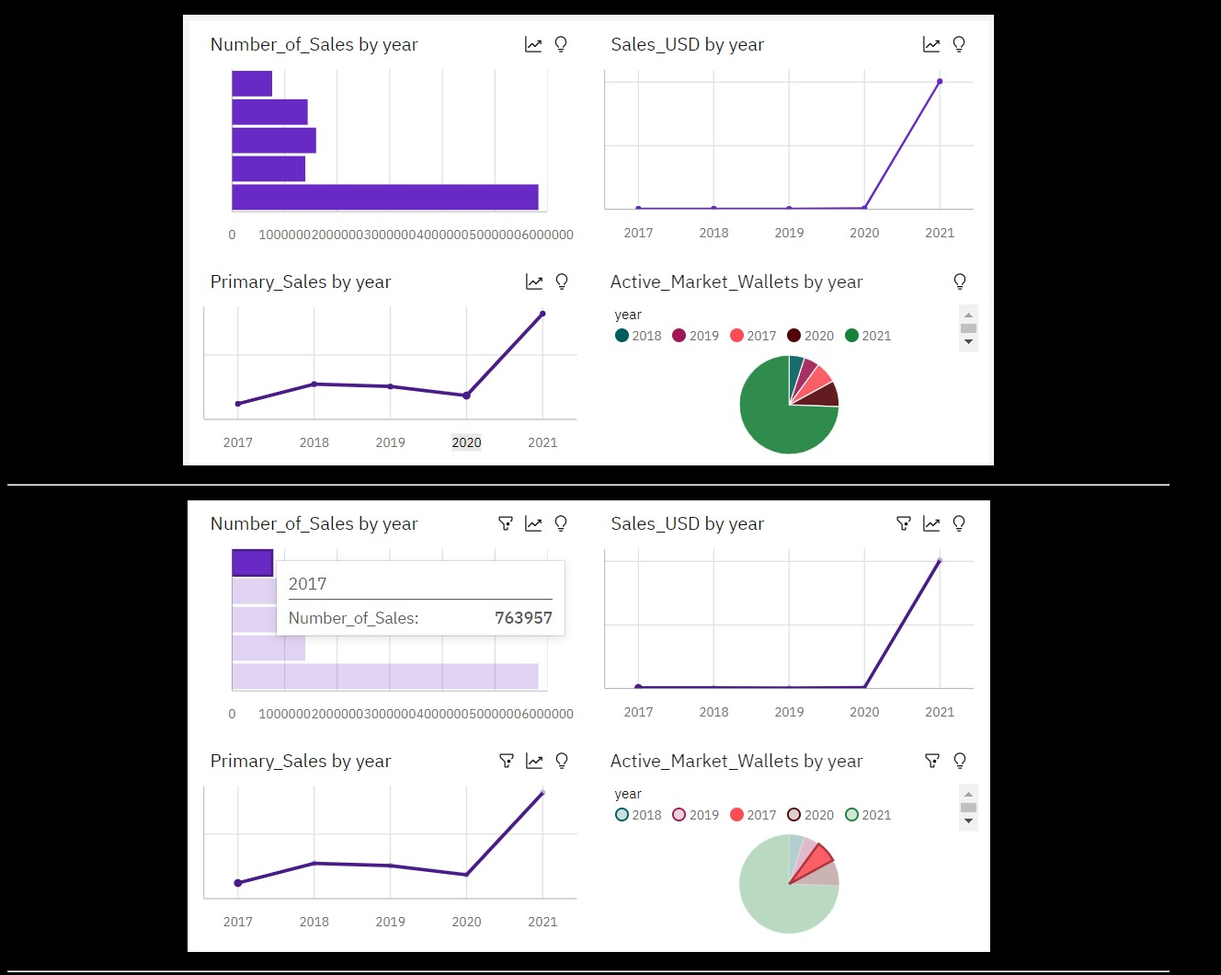
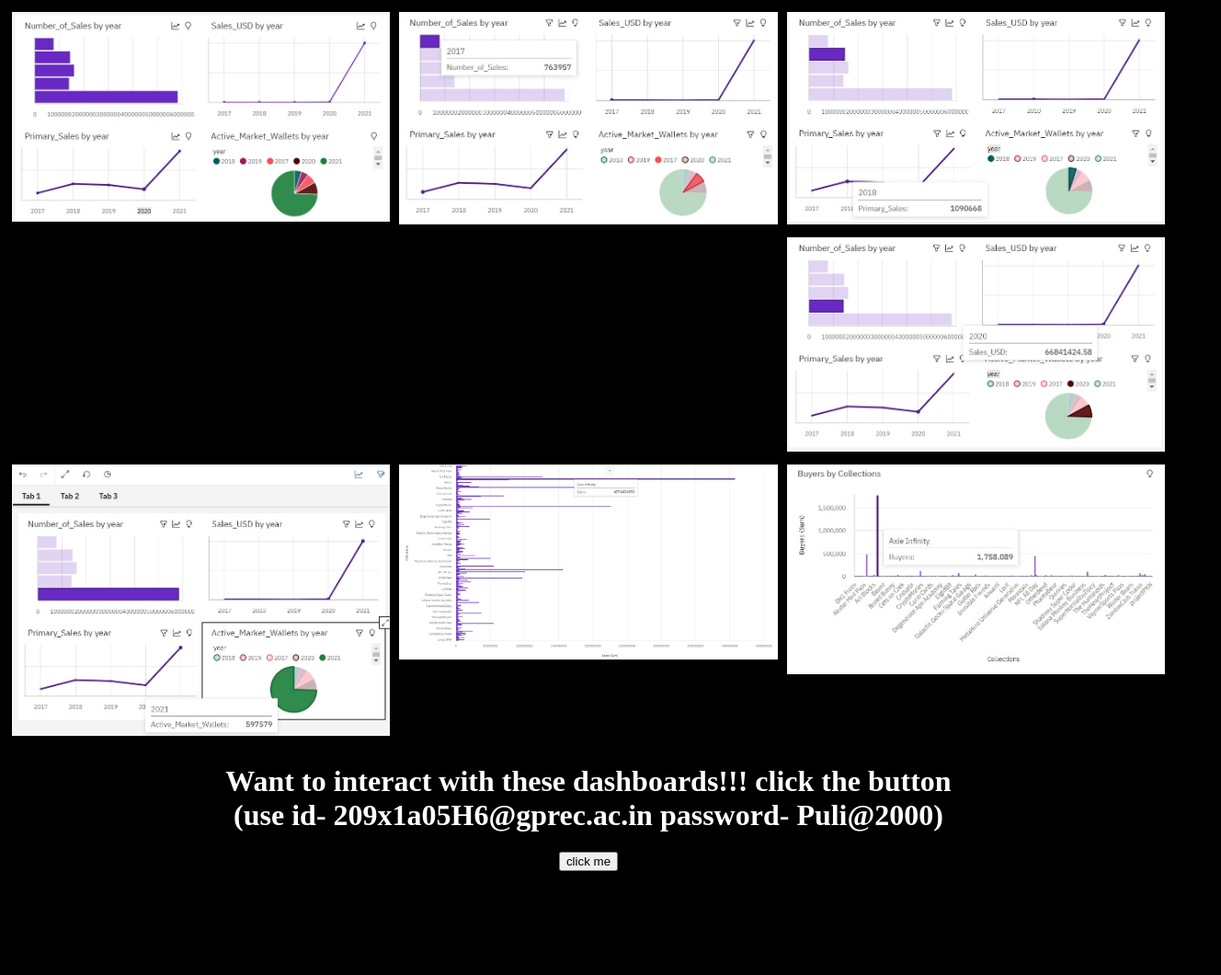
Before and after one commit to Keshava369/demodash, a plain HTML site: page index.html in a window 1280 px wide. Shown: the top 1060 px of the page at 92% size, 1328 px wide, since content can reach past the window. After the commit the page ends 955 px from the top, so only its background shows below. Drawn offline with Linux system fonts and the light colour scheme.

Commit message:
Update index.html

```diff
--- a/index.html
+++ b/index.html
@@ -1,59 +1,56 @@
-<!-- <!DOCTYPE html>
-<html>
-<head>
-<title>Home page</title>
-</head>
-<style>
-</style>
-<body>
-</body>
-<center>
-    <a href="https://us3.ca.analytics.ibm.com/bi/?perspective=dashboard&pathRef=.my_folders%2Fnft%2Bdashboards&action=view&mode=dashboard"></a>
-</html> -->
+
 <!DOCTYPE html>
 <html lang="en">
     <head>
         <meta charset="UTF-8">
         <meta name="viewport" content="width=device-width, initial-scale=1.0">
         <meta http-equiv="X-UA-Compatible" content="ie=edge">
+        <link href="https://fonts.googleapis.com/css?family=Josefin+Sans:300,400,400i|Nunito:300,300i" rel="stylesheet">
+        <title>dashboards</title>
+        <style>
+* {
+  box-sizing: border-box;
+}
 
-        <link href="https://fonts.googleapis.com/css?family=Josefin+Sans:300,400,400i|Nunito:300,300i" rel="stylesheet">
-        <!-- <link rel="stylesheet" href="css/style.css"> -->
-        <!-- <link rel="shortcut icon" type="image/png" href="img/favicon.png"> -->
+.img-container {
+  float: left;
+  width: 33.33%;
+  padding: 5px;
+}
 
-        <title>dashboards</title>
+.clearfix::after {
+  content: "";
+  clear: both;
+  display: table;
+}
+</style>
     </head>
     <body bgcolor="black">
         <div class="container">
             <div class="gallery">
-               <center> <figure class="gallery__item gallery__item--1">
-                    <img src="img/image-1.jpg" alt="Gallery image 1" class="gallery__img">
-                </figure>
-                <hr>
-                <figure class="gallery__item gallery__item--2">
-                    <img src="img/image-2.jpg" alt="Gallery image 2" class="gallery__img">
-                </figure>
-                <hr>
-                <figure class="gallery__item gallery__item--3">
-                    <img src="img/image-3.jpg" alt="Gallery image 3" class="gallery__img">
-                </figure>
-                <hr>
-                <figure class="gallery__item gallery__item--4">
-                    <img src="img/image-4.jpg" alt="Gallery image 4" class="gallery__img">
-                </figure>
-                <hr>
-                <figure class="gallery__item gallery__item--5">
-                    <img src="img/image-5.jpg" alt="Gallery image 5" class="gallery__img">
-                </figure>
-                <hr>
-                <figure class="gallery__item gallery__item--6">
-                    <img src="img/image-6.jpg" alt="Gallery image 6" class="gallery__img">
-                </figure>
-                <hr>
-                <figure class="gallery__item gallery__item--6">
-                    <img src="img/image-7.jpg" alt="Gallery image 6" class="gallery__img">
-                </figure>
-                <hr>
+                <div class="clearfix">
+                   <div class="img-container">
+                        <img src="img/image-1.jpg" alt="Italy" style="width:100%">
+                   </div>
+                   <div class="img-container">
+                      <img src="img/image-2.jpg" alt="Italy" style="width:100%">
+                   </div>
+                   <div class="img-container">
+                       <img src="img/image-3.jpg" alt="Italy" style="width:100%">
+                   </div>
+                   <div class="img-container">
+                        <img src="img/image-4.jpg" alt="Italy" style="width:100%">
+                   </div>
+                   <div class="img-container">
+                        <img src="img/image-5.jpg" alt="Italy" style="width:100%">
+                   </div>
+                   <div class="img-container">
+                      <img src="img/image-6.jpg" alt="Italy" style="width:100%">
+                   </div>
+                   <div class="img-container">
+                         <img src="img/image-7.jpg" alt="Italy" style="width:100%">
+                   </div>
+                </div>
             </div>
             <center><h1 style="color:white;"><strong>Want to interact with these dashboards!!! click the button<br>(use id- 209x1a05H6@gprec.ac.in password- Puli@2000)</strong></h1>
                 <button type ="button" onclick="window.location.href='https://keshava369.github.io/abcd/';">click me</button>
```
